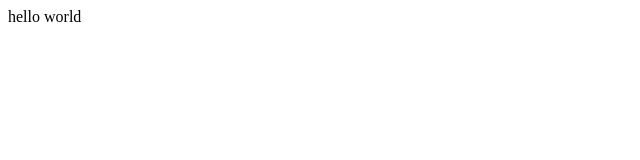
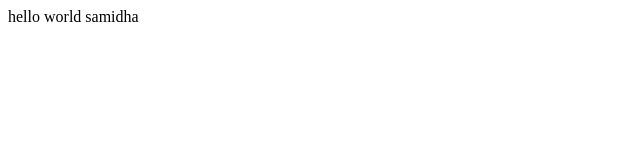
Before and after one commit to samidha1-1/practice-demo, a plain HTML site: page index.html in a window 1280 px wide. Shown: the full height of the page, 0-640 px from the left. Drawn offline with Linux system fonts and the light colour scheme.

Commit message:
added a commit

```diff
--- a/index.html
+++ b/index.html
@@ -1,3 +1,4 @@
 <p>
     hello world
+    samidha
 </p>
```
